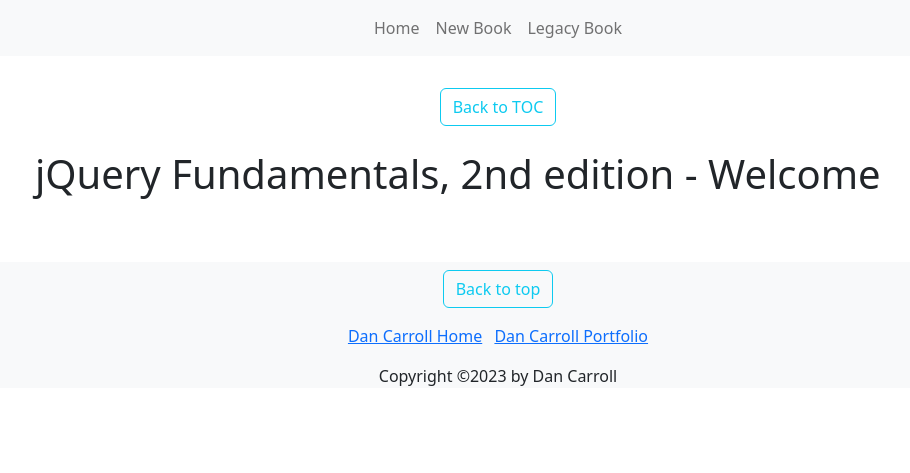
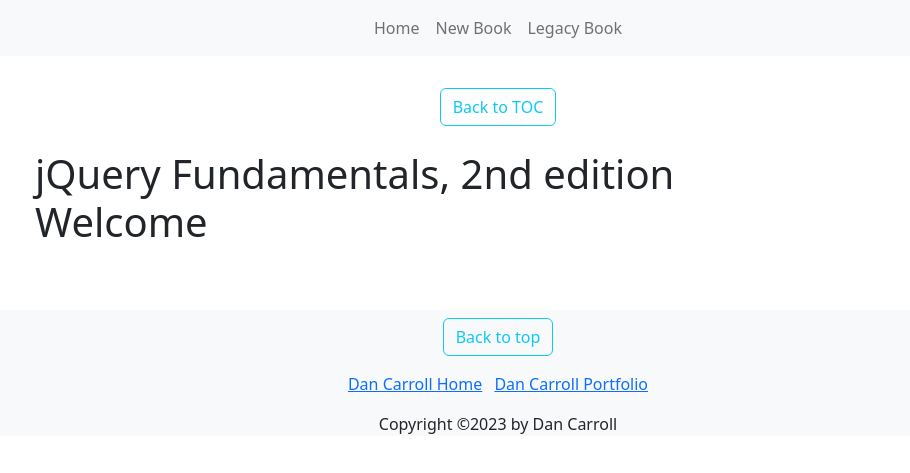
Before and after one commit to dan-carroll/jquery-fundamentals, a Jekyll site: the page built from book/ch01-welcome.md, in a window 1280 px wide. Shown: the top 473 px of the page, without its empty margins (142-1052 px from the left). Built offline with Jekyll 4.4.1, drawn with Linux system fonts in a browser that asks for light colours.

Commit message:
Create chapter pages and set sub-title

```diff
--- a/_layouts/default.html
+++ b/_layouts/default.html
@@ -10,6 +10,13 @@
     <div class="container vh-75">
       <div class="row">
           <div class="container col-sm-12 col-md-10 col-lg-10 mx-auto mt-3 py-2" aria-label="Content">
+          {%- if page.page-type == "book-chapter" -%}
+            {%- if page.project == "new-book" -%}
+            <p class="text-center"><a class="btn btn-outline-info my-2" href="/jquery-fundamentals/book/#contents" role="button">Back to TOC</a></p>
+            {%- else -%}
+            <p class="text-center"><a class="btn btn-outline-info my-2" href="/jquery-fundamentals/legacy/#contents" role="button">Back to TOC</a></p>
+            {%- endif -%}
+          {%- endif -%}
           {%- if page.page-type == "book-index" -%}
             <div id="{{ page.page-type }}">
           {%- else -%}
--- a/book/ch01-welcome.md
+++ b/book/ch01-welcome.md
@@ -1,11 +1,10 @@
 ---
 layout: default
-title: jQuery Fundamentals, 2nd edition - Welcome
+title: jQuery Fundamentals, 2nd edition
+sub-title: Welcome
 project: new-book
 page-type: book-chapter
 page: new-book-chapter01
 ---
 
-<p class="text-center"><a class="btn btn-outline-info my-2" href="/jquery-fundamentals/book/#contents" role="button">Back to TOC</a></p>
-
-# {{ page.title }}
+# {{ page.title }} <br> {{ page.sub-title }}
```
Also changed, not shown: legacy/ch01-welcome.md (added, +11 -0 lines), book/ch05-events.md (added), book/ch06-effects.md (added), book/ch07-ajax.md (added), book/ch08-plugins.md (added), book/ch09-best-practices.md (added), book/ch10-code-organization.md (added), book/ch11-custom-events.md (added), legacy/ch02-js-basics.md (added), legacy/ch03-jq-basics.md (added), legacy/ch04-jq-core.md (added), legacy/ch05-events.md (added), legacy/ch06-effects.md (added), legacy/ch07-ajax.md (added), 4 more files.
